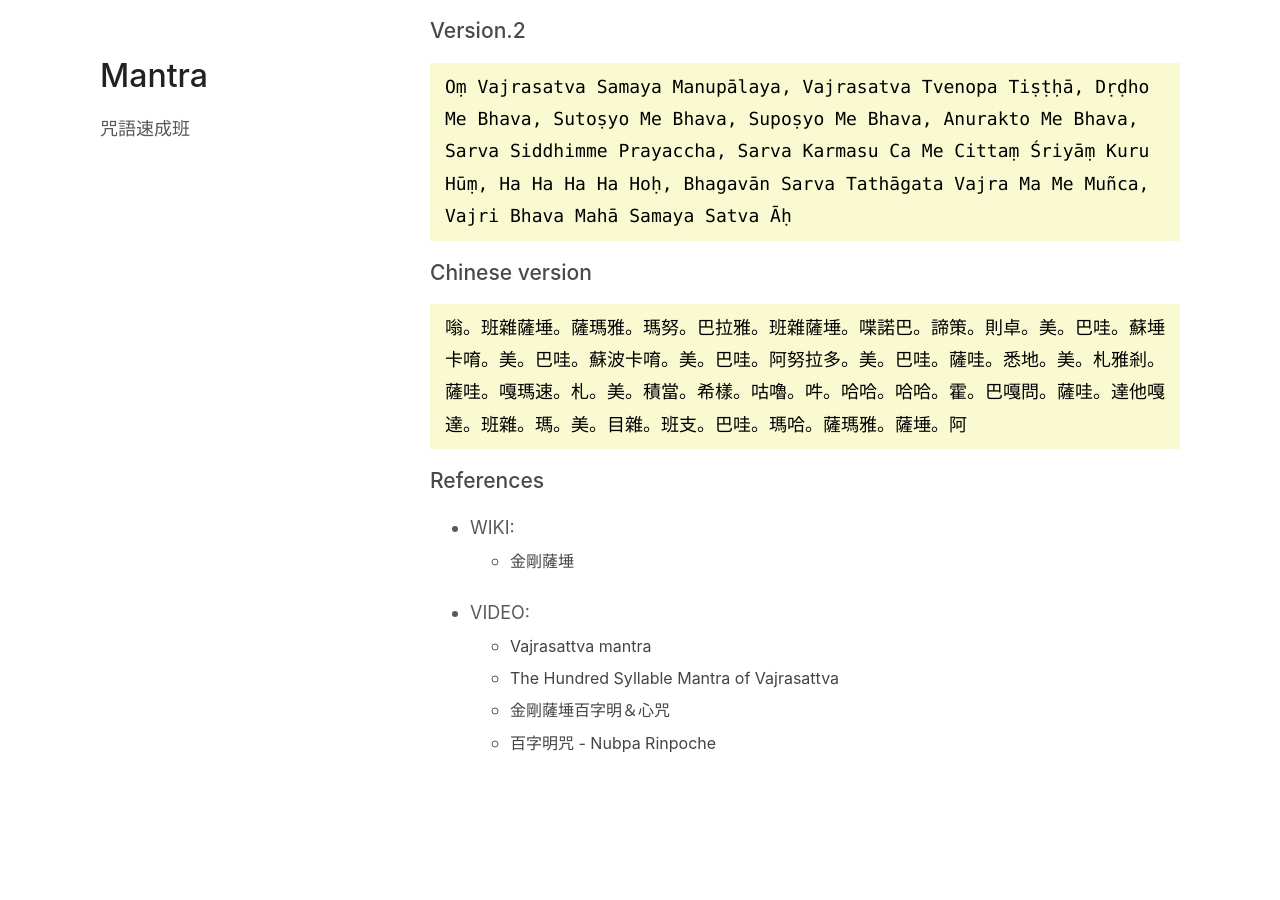
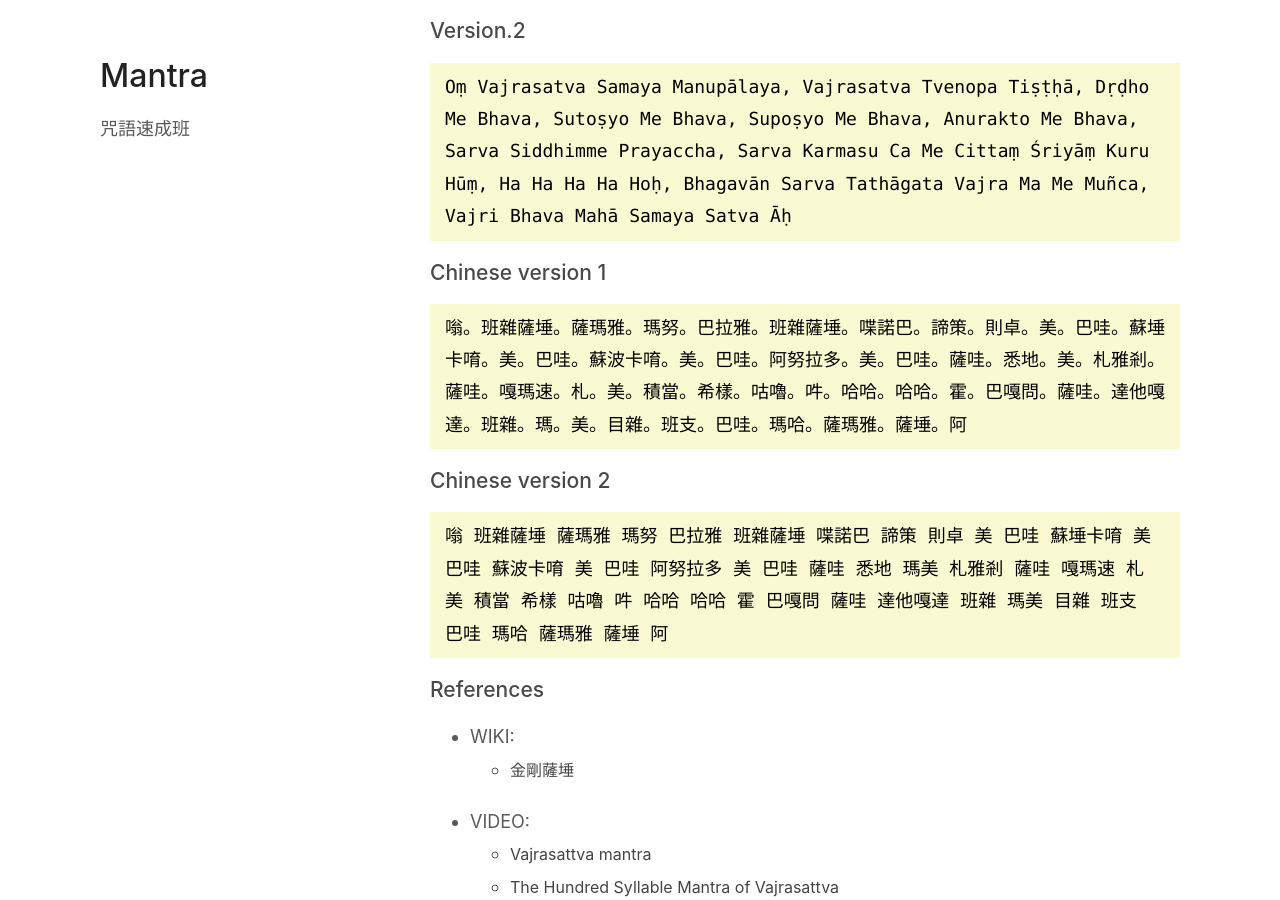
Before and after one commit to zenkarsha/mantra.unlink.men, a Jekyll site: the page built from pages/vajrasattva-mantra.md, in a window 1280 px wide and 900 px high, scrolled down 594 px. Built offline with Jekyll 4.4.1, drawn with Linux system fonts in a browser that asks for light colours; our own code applies the rules of GitHub Pages for plain Markdown files; before the commit the page ends 1423 px from its top, so only the background shows below that.

Commit message:
Update vajrasattva-mantra.md

````diff
--- a/pages/vajrasattva-mantra.md
+++ b/pages/vajrasattva-mantra.md
@@ -30,10 +30,16 @@ SA MA YA SATO AH
 Oṃ Vajrasatva Samaya Manupālaya, Vajrasatva Tvenopa Tiṣṭḥā, Dṛḍho Me Bhava, Sutoṣyo Me Bhava, Supoṣyo Me Bhava, Anurakto Me Bhava, Sarva Siddhimme Prayaccha, Sarva Karmasu Ca Me Cittaṃ Śriyāṃ Kuru Hūṃ, Ha Ha Ha Ha Hoḥ, Bhagavān Sarva Tathāgata Vajra Ma Me Muñca, Vajri Bhava Mahā Samaya Satva Āḥ
 ```
 
-### Chinese version
+### Chinese version 1
 
 ```
 嗡。班雜薩埵。薩瑪雅。瑪努。巴拉雅。班雜薩埵。喋諾巴。諦策。則卓。美。巴哇。蘇埵卡唷。美。巴哇。蘇波卡唷。美。巴哇。阿努拉多。美。巴哇。薩哇。悉地。美。札雅剎。薩哇。嘎瑪速。札。美。積當。希樣。咕嚕。吽。哈哈。哈哈。霍。巴嘎問。薩哇。達他嘎達。班雜。瑪。美。目雜。班支。巴哇。瑪哈。薩瑪雅。薩埵。阿
+```
+
+### Chinese version 2
+
+```
+嗡 班雜薩埵 薩瑪雅 瑪努 巴拉雅 班雜薩埵 喋諾巴 諦策 則卓 美 巴哇 蘇埵卡唷 美 巴哇 蘇波卡唷 美 巴哇 阿努拉多 美 巴哇 薩哇 悉地 瑪美 札雅剎 薩哇 嘎瑪速 札 美 積當 希樣 咕嚕 吽 哈哈 哈哈 霍 巴嘎問 薩哇 達他嘎達 班雜 瑪美 目雜 班支 巴哇 瑪哈 薩瑪雅 薩埵 阿
 ```
 
 ### References
````
